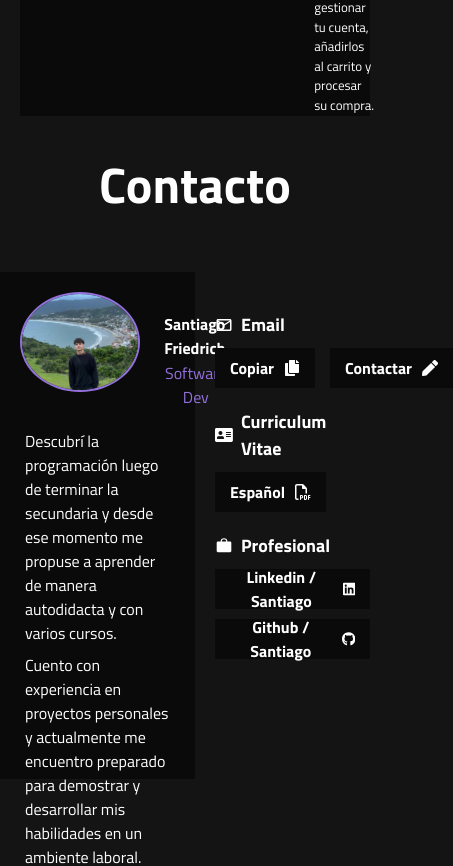
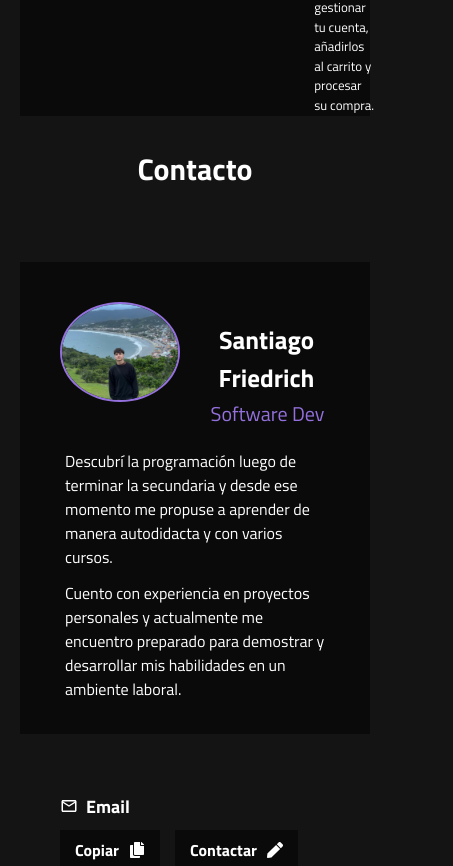
Before and after one commit to santiclfriedrich/portfolio, a Next.js app: page / in a window 390 px wide. Shown: the part 2572-3438 px from the top of the page, 453 px wide, since content can reach past the window. Built offline with nearby package versions, Linux system fonts and the light colour scheme.

Commit message:
contact responsive

```diff
--- a/src/app/components/contact/contact.css
+++ b/src/app/components/contact/contact.css
@@ -1,7 +1,7 @@
 .contact-wrapper{
     padding-top: 4%;
     background-color: rgb(20, 20, 20);
-    height: 95vh;
+    height: auto;
 }
 
 .contact-container{
@@ -214,3 +214,45 @@
 .pro-button2{
     margin-top: 10px;
 }
+
+@media (max-width: 768px) {
+
+    .contact{
+        flex-direction: column;
+        align-items: center;
+        margin: 20px;
+    }
+
+    .contact-container h2 {
+        font-size: 30px;
+    }
+
+    .contact-container {
+        display: flex;
+        justify-content: center;
+        align-items: center; /* Alinear verticalmente los elementos */
+        max-width: 635px;
+        margin: 0 auto;
+    }
+
+    .contact-left{
+        height: auto;
+    }
+
+    .contact-left .text-container h3{
+        font-size: 25px;
+    }
+
+    .contact-left .text-container .contact-subtext{
+        font-size: 20px;
+    }
+
+    .contact-left, .contact-right {
+        width: 100%;
+        padding: 20px;
+    }
+
+
+
+    /* Ajustar otros estilos según sea necesario */
+}
```
